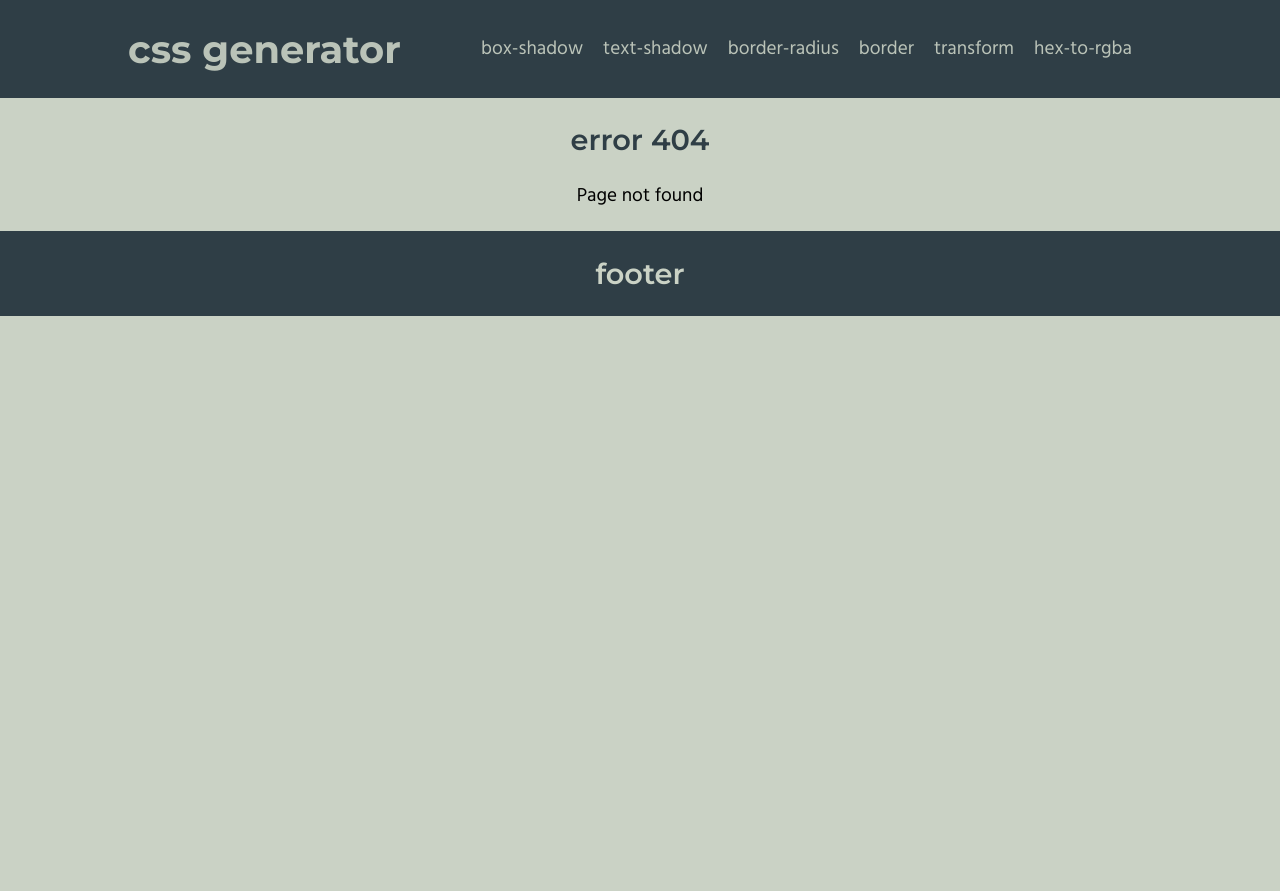
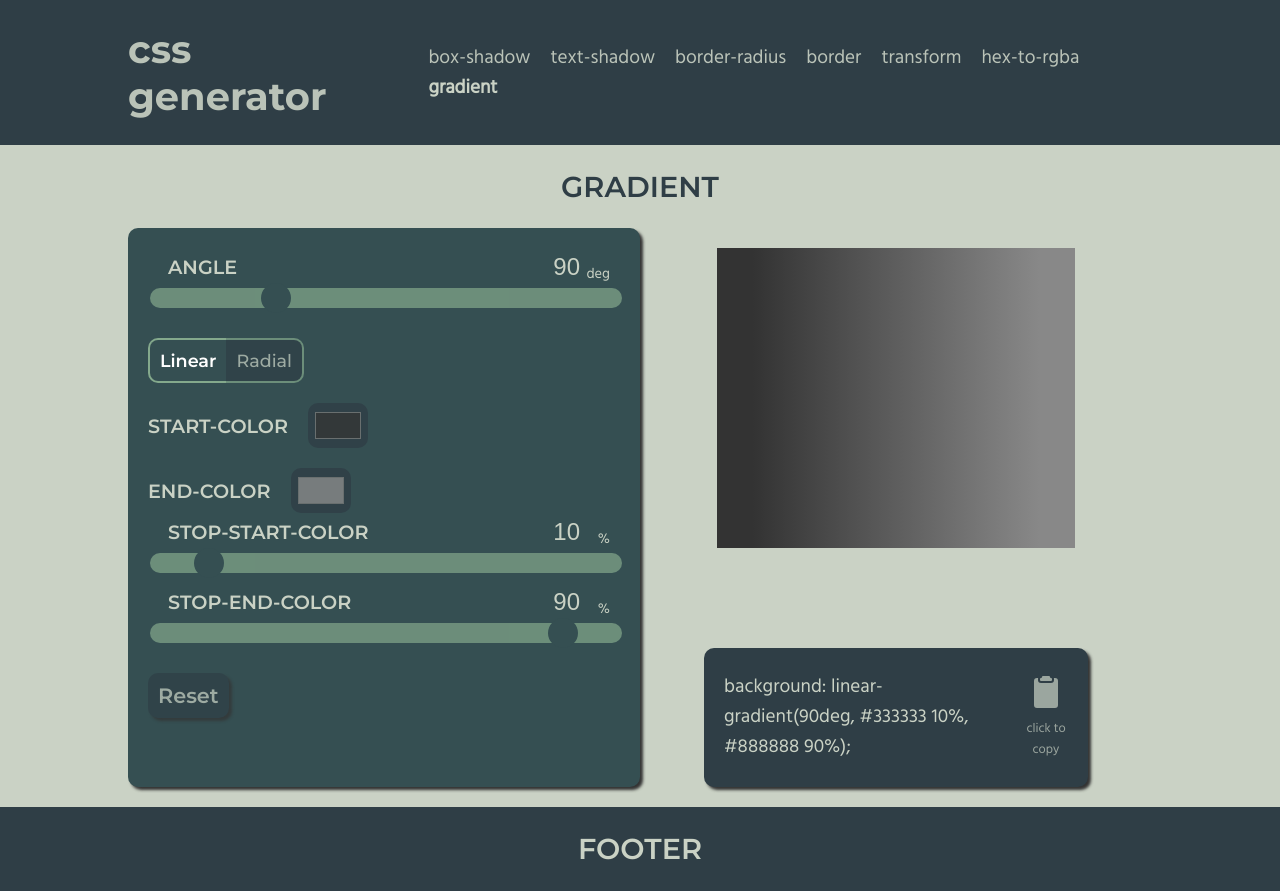
Before and after one commit to thibault-castelli/another_css_generator, a React (Vite) app: page /gradient in a window 1280 px wide. Before the commit this address had no page. Before the commit the page ends 800 px from the top, so only its background shows below. Built offline with nearby package versions, Linux system fonts and the light colour scheme.

Commit message:
Add gradient page

```diff
--- a/src/App.tsx
+++ b/src/App.tsx
@@ -8,6 +8,7 @@ import Border from './pages/Border';
 import Error from './pages/Error';
 import Transform from './pages/Transform';
 import HexToRgba from './pages/HexToRgba';
+import Gradient from './pages/Gradient';
 
 function App() {
    return (
@@ -22,6 +23,7 @@ function App() {
                   <Route path="/border" element={<Border />} />
                   <Route path="/transform" element={<Transform />} />
                   <Route path="/hex-to-rgba" element={<HexToRgba />} />
+                  <Route path="/gradient" element={<Gradient />} />
                   <Route path="*" element={<Error />} />
                </Route>
             </Routes>
--- a/src/components/DemoBox.tsx
+++ b/src/components/DemoBox.tsx
@@ -96,6 +96,12 @@ const DemoBox = ({ cssProperty, cssValue, text = '' }: Props) => {
             setCssPrompt([cssValue]);
             demoBoxRef.current?.classList.remove('background-radial');
             break;
+
+         case CssProperty.gradient:
+            setCssObj({ background: cssValue });
+            setCssPrompt(['background: ' + cssValue + ';']);
+            demoBoxRef.current?.classList.remove('background-radial');
+            break;
       }
    }, [cssValue]);
 
--- a/src/components/Header.tsx
+++ b/src/components/Header.tsx
@@ -27,6 +27,9 @@ const Header = () => {
                   <li>
                      <NavLink to="/hex-to-rgba">hex-to-rgba</NavLink>
                   </li>
+                  <li>
+                     <NavLink to="/gradient">gradient</NavLink>
+                  </li>
                </ul>
             </nav>
          </div>
--- a/src/enums.ts
+++ b/src/enums.ts
@@ -6,4 +6,5 @@ export enum CssProperty {
    borderDetailed,
    transform,
    color,
+   gradient,
 }
--- a/src/interfaces.tsx
+++ b/src/interfaces.tsx
@@ -3,8 +3,3 @@ export interface Rgb {
    g: number;
    b: number;
 }
-
-export interface Rgba {
-   rgb: Rgb;
-   a: number;
-}
--- /dev/null
+++ b/src/pages/Gradient.tsx
@@ -0,0 +1,195 @@
+import DemoBox from '../components/DemoBox';
+import { CssProperty } from '../enums';
+import { useState, useEffect, useRef } from 'react';
+import { motion, AnimatePresence } from 'framer-motion';
+import Select from '../components/Select';
+import ColorPicker from '../components/ColorPicker';
+import Slider from '../components/Slider';
+import CheckBox from '../components/CheckBox';
+
+const positions = [
+   'top left',
+   'top center',
+   'top right',
+   'center left',
+   'center center',
+   'center right',
+   'bottom left',
+   'bottom center',
+   'bottom right',
+];
+
+const Gradient = () => {
+   const [position, setPosition] = useState<string>('center center');
+   const [angle, setAngle] = useState<string>('90');
+   const [startColor, setStartColor] = useState<string>('#333333');
+   const [endColor, setEndColor] = useState<string>('#888888');
+   const [stopStartColor, setStopStartColor] = useState<string>('10');
+   const [stopEndColor, setStopEndColor] = useState<string>('90');
+   const [isLinear, setIsLinear] = useState<boolean>(true);
+   const [isElliptical, setIsElliptical] = useState<boolean>(false);
+   const [isFarthestCorner, setIsFarthestCorner] = useState<boolean>(false);
+   const [cssValue, setCssValue] = useState<string>('');
+
+   const btnLinearRef = useRef<HTMLButtonElement>(null);
+   const btnRadialRef = useRef<HTMLButtonElement>(null);
+
+   const handleReset = () => {
+      setPosition('center center');
+      setAngle('90');
+      setStartColor('#333333');
+      setEndColor('#888888');
+      setStopStartColor('10');
+      setStopEndColor('90');
+      setIsLinear(true);
+      setIsElliptical(false);
+      setIsFarthestCorner(false);
+
+      btnLinearRef.current?.classList.add('active');
+      btnRadialRef.current?.classList.remove('active');
+   };
+
+   useEffect(() => {
+      isLinear
+         ? setCssValue(
+              `linear-gradient(${angle}deg, ${startColor} ${stopStartColor}%, ${endColor} ${stopEndColor}%)`
+           )
+         : setCssValue(
+              `radial-gradient(${isElliptical ? 'ellipse' : 'circle'} ${
+                 isFarthestCorner ? 'farthest-corner' : 'farthest-side'
+              } at ${position}, ${startColor} ${stopStartColor}%, ${endColor} ${stopEndColor}%)`
+           );
+   }, [
+      position,
+      angle,
+      startColor,
+      endColor,
+      stopStartColor,
+      stopEndColor,
+      isLinear,
+      isElliptical,
+      isFarthestCorner,
+   ]);
+
+   return (
+      <motion.main
+         initial={{ opacity: 0.5, x: -500 }}
+         animate={{ opacity: 1, x: 0 }}
+         transition={{
+            x: { type: 'spring', stiffness: 300, damping: 30 },
+            opacity: { duration: 0.2 },
+         }}
+      >
+         <h2>gradient</h2>
+         <section className="container col-2">
+            <form>
+               <AnimatePresence>
+                  {isLinear ? (
+                     <motion.div
+                        initial={{ scale: 0.5 }}
+                        animate={{ scale: 1 }}
+                        exit={{ height: 0, opacity: 0, scale: 0 }}
+                        key="1"
+                     >
+                        {' '}
+                        <Slider
+                           maxSlider={360}
+                           minSlider={0}
+                           name="angle"
+                           sliderValue={angle}
+                           setSliderValue={setAngle}
+                           unit="deg"
+                        />
+                     </motion.div>
+                  ) : (
+                     <motion.div
+                        initial={{ scale: 0.5 }}
+                        animate={{ scale: 1 }}
+                        exit={{ height: 0, opacity: 0, scale: 0 }}
+                        key="2"
+                     >
+                        <Select
+                           name="position"
+                           options={positions}
+                           selectValue={position}
+                           setSelectValue={setPosition}
+                        />
+                        <CheckBox
+                           checkBoxValue={isElliptical}
+                           setCheckBoxValue={setIsElliptical}
+                           name="elliptical"
+                        />
+                        <CheckBox
+                           checkBoxValue={isFarthestCorner}
+                           setCheckBoxValue={setIsFarthestCorner}
+                           name="farthest-corner"
+                        />
+                     </motion.div>
+                  )}
+               </AnimatePresence>
+               <div className="btn-container">
+                  <button
+                     type="button"
+                     className="active"
+                     onClick={() => {
+                        setIsLinear(true);
+                        btnLinearRef.current?.classList.add('active');
+                        btnRadialRef.current?.classList.remove('active');
+                     }}
+                     ref={btnLinearRef}
+                  >
+                     Linear
+                  </button>
+                  <button
+                     type="button"
+                     onClick={() => {
+                        setIsLinear(false);
+                        btnLinearRef.current?.classList.remove('active');
+                        btnRadialRef.current?.classList.add('active');
+                     }}
+                     ref={btnRadialRef}
+                  >
+                     Radial
+                  </button>
+               </div>
+
+               <ColorPicker
+                  colorValue={startColor}
+                  setColorValue={setStartColor}
+                  name="start-color"
+               />
+               <ColorPicker
+                  colorValue={endColor}
+                  setColorValue={setEndColor}
+                  name="end-color"
+               />
+
+               <Slider
+                  maxSlider={100}
+                  minSlider={0}
+                  name="stop-start-color"
+                  sliderValue={stopStartColor}
+                  setSliderValue={setStopStartColor}
+                  unit="%"
+               />
+
+               <Slider
+                  maxSlider={100}
+                  minSlider={0}
+                  name="stop-end-color"
+                  sliderValue={stopEndColor}
+                  setSliderValue={setStopEndColor}
+                  unit="%"
+               />
+
+               <button type="reset" onClick={handleReset}>
+                  Reset
+               </button>
+            </form>
+            <DemoBox cssProperty={CssProperty.gradient} cssValue={cssValue} />
+         </section>
+      </motion.main>
+   );
+};
+
+export default Gradient;
--- a/src/pages/HexToRgba.tsx
+++ b/src/pages/HexToRgba.tsx
@@ -2,7 +2,7 @@ import DemoBox from '../components/DemoBox';
 import { CssProperty } from '../enums';
 import { useState, useEffect } from 'react';
 import { hexToRgb } from '../utlis';
-import { Rgb, Rgba } from '../interfaces';
+import { Rgb } from '../interfaces';
 import Slider from '../components/Slider';
 import { motion } from 'framer-motion';
 import ColorPicker from '../components/ColorPicker';
--- a/src/style/index.css
+++ b/src/style/index.css
@@ -35,6 +35,7 @@ h2 {
   text-align: center;
   color: #2f3e46;
   font-weight: 600;
+  text-transform: uppercase;
 }
 h2 + p {
   text-align: center;
@@ -327,11 +328,44 @@ form button[type=reset] {
   margin-top: 20px;
   opacity: 0.7;
   transition: all 0.2s ease;
+  box-shadow: 3px 3px 3px 0px #333333;
   cursor: pointer;
 }
 form button[type=reset]:hover {
   opacity: 1;
   color: white;
+}
+form .btn-container button {
+  font-weight: normal;
+  font-size: 1.1rem;
+  padding: 10px;
+  background-color: #2f3e46;
+  color: #cad2c5;
+  opacity: 0.7;
+  cursor: pointer;
+  transition: all 0.2s ease;
+  border-color: #84a98c;
+  border-style: solid;
+  margin-top: 20px;
+}
+form .btn-container button:hover {
+  color: white;
+  opacity: 1;
+}
+form .btn-container button.active {
+  opacity: 1;
+  color: white;
+  background-color: #354f52;
+  cursor: default;
+  font-weight: 600;
+}
+form .btn-container button:first-child {
+  border-radius: 10px 0 0 10px;
+  border-right: none;
+}
+form .btn-container button:last-child {
+  border-radius: 0 10px 10px 0;
+  border-left: none;
 }
 
 .demo-box-container {
--- a/src/style/index.scss
+++ b/src/style/index.scss
@@ -45,6 +45,7 @@ h2 {
    text-align: center;
    color: $black;
    font-weight: 600;
+   text-transform: uppercase;
 
    + p {
       text-align: center;
@@ -378,11 +379,50 @@ form {
       margin-top: 20px;
       opacity: 0.7;
       transition: all 0.2s ease;
+      box-shadow: $shadow;
       cursor: pointer;
 
       &:hover {
          opacity: 1;
          color: white;
+      }
+   }
+
+   .btn-container {
+      button {
+         font-weight: normal;
+         font-size: 1.1rem;
+         padding: 10px;
+         background-color: $black;
+         color: $white;
+         opacity: 0.7;
+         cursor: pointer;
+         transition: all 0.2s ease;
+         border-color: $light-green;
+         border-style: solid;
+         margin-top: 20px;
+
+         &:hover {
+            color: white;
+            opacity: 1;
+         }
+
+         &.active {
+            opacity: 1;
+            color: white;
+            background-color: $dark-green;
+            cursor: default;
+            font-weight: 600;
+         }
+
+         &:first-child {
+            border-radius: 10px 0 0 10px;
+            border-right: none;
+         }
+         &:last-child {
+            border-radius: 0 10px 10px 0;
+            border-left: none;
+         }
       }
    }
 }
```
Also changed, not shown: 1 other file (tests, documents, lock files or other folders).
